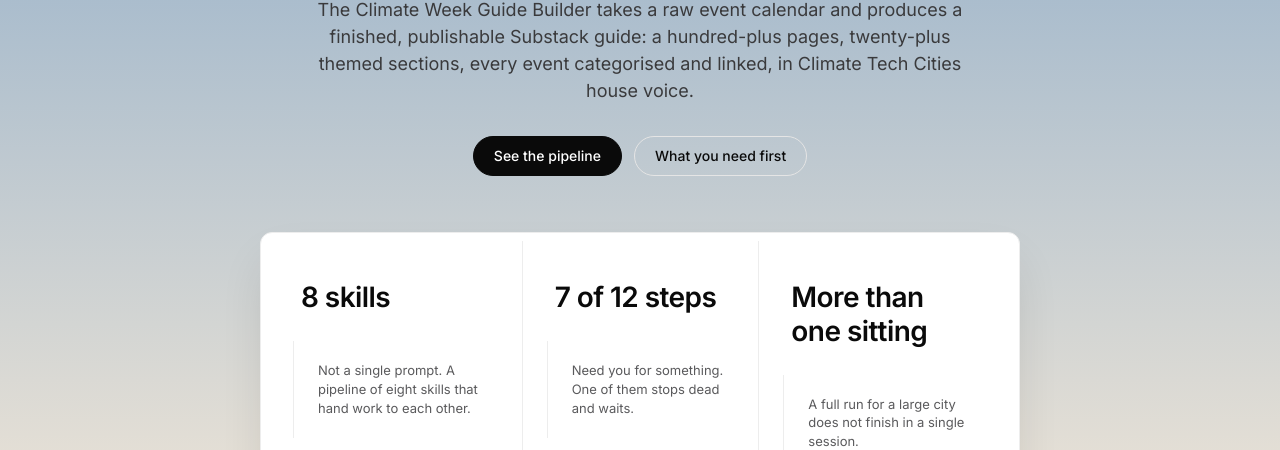
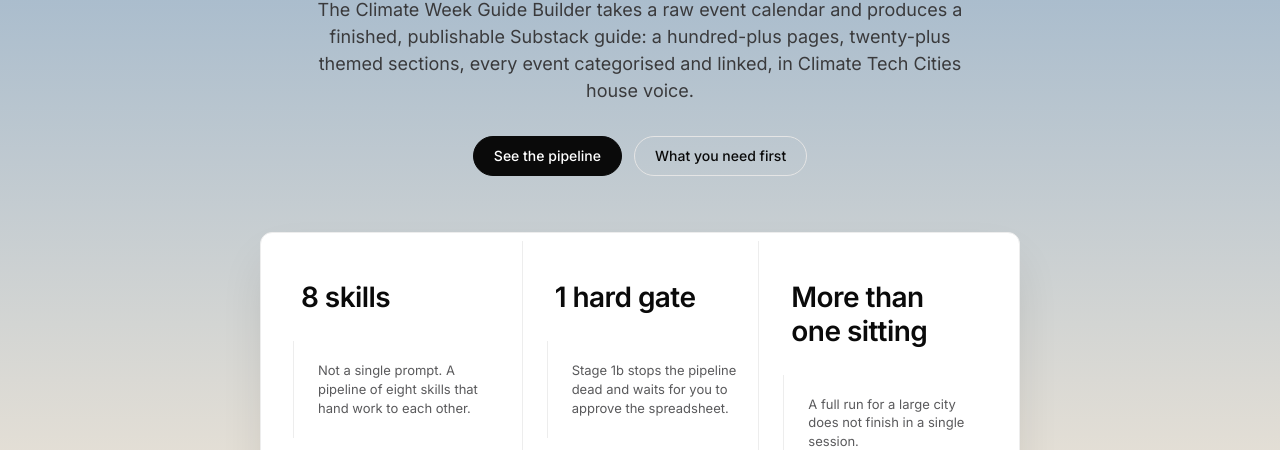
Before and after one commit to joshuakeum9-cell/climate-week-guide-builder-site, a plain HTML site: page index.html in a window 1280 px wide. Shown: the part 350-800 px from the top of the page. Drawn offline with nearby package versions, Linux system fonts and the light colour scheme.

Commit message:
Replace the 7-of-12 hero stat with the hard gate
Counting every row with a Human-column entry gave 7 of 12, which is
arithmetically right but misleading: most of those steps run on their own
and only ask a question in passing, and 1d is optional. It made the run
sound like seven chunks of the reader's work and contradicted the
"roughly an hour, spread across" framing. Stage 1b is the only step that
stops, and the brief calls the gates the thing a first-timer most needs
to anticipate.

Co-Authored-By: Claude Opus 5 <noreply@anthropic.com>

```diff
--- a/index.html
+++ b/index.html
@@ -407,8 +407,8 @@
         <div class="l">Not a single prompt. A pipeline of eight skills that hand work to each other.</div>
       </div>
       <div>
-        <div class="n">7 of 12 steps</div>
-        <div class="l">Need you for something. One of them stops dead and waits.</div>
+        <div class="n">1 hard gate</div>
+        <div class="l">Stage 1b stops the pipeline dead and waits for you to approve the spreadsheet.</div>
       </div>
       <div>
         <div class="n">More than one sitting</div>
```
